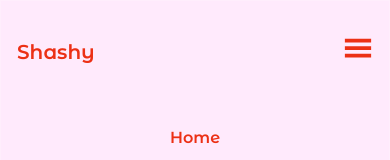
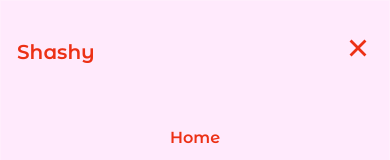
Before and after one commit to FreddyMazeing/Smash-Test-Two, a React (Vite) app: page / in a window 390 px wide. Both pictures are taken after a click on the button 358 px from the left and 48 px from the top of the page. Shown: the top 160 px of the page. Built offline with nearby package versions, Linux system fonts and the light colour scheme.

Commit message:
Update NavBar.jsx

```diff
--- a/src/components/NavBar.jsx
+++ b/src/components/NavBar.jsx
@@ -47,9 +47,9 @@ const NavBar = () => {
         <div className="md:hidden sm:flex flex-col justify-end z-50">
           <button onClick={toggleNavBar}>
             {open ? (
-              <GiHamburgerMenu className="text-3xl text-[#EC3015]  " />
+              <IoCloseSharp className="text-3xl text-[#EC3015]  " />
             ) : (
-              <IoCloseSharp className="text-3xl text-[#EC3015]" />
+              <GiHamburgerMenu  className="text-3xl text-[#EC3015]" />
             )}
           </button>
         </div>
```
